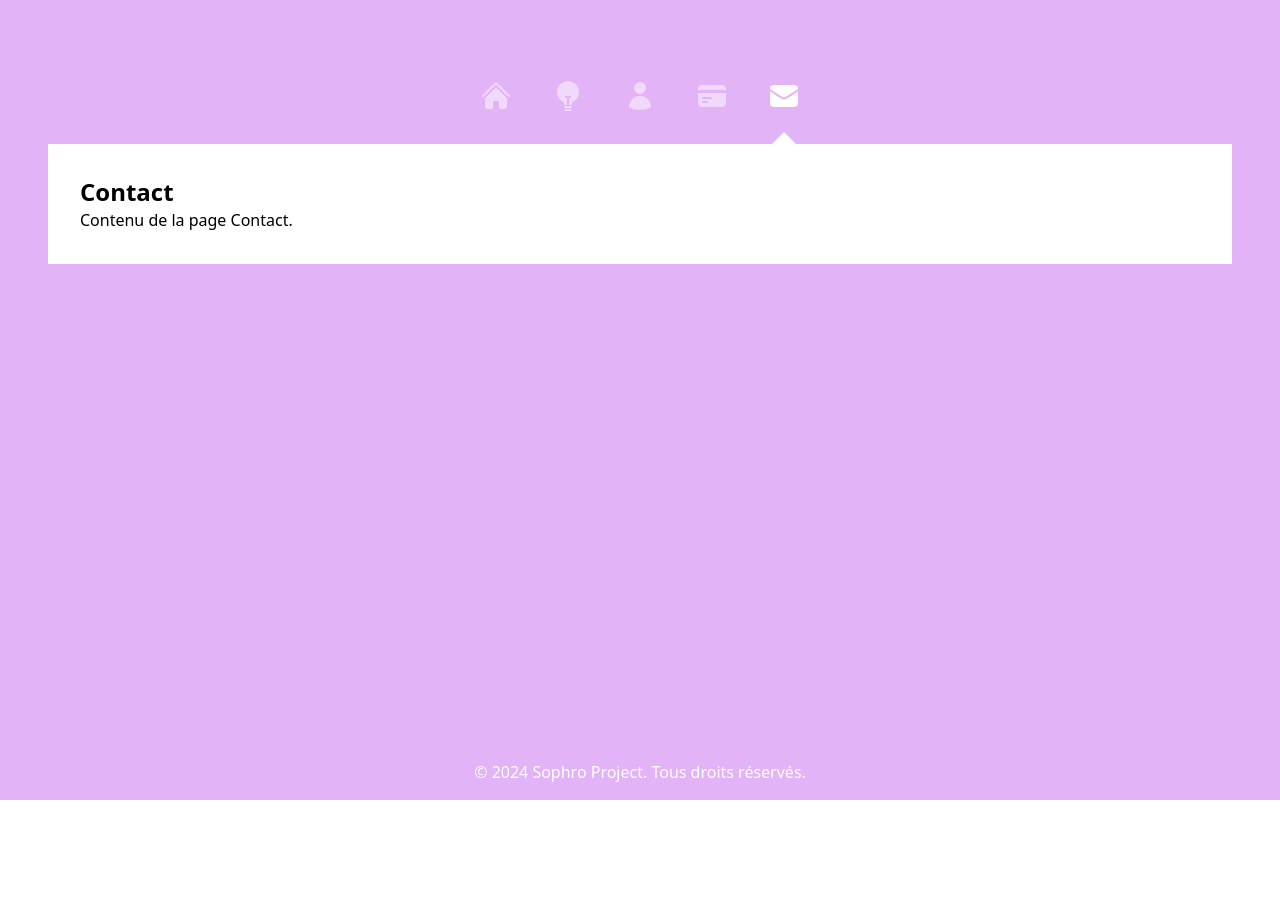
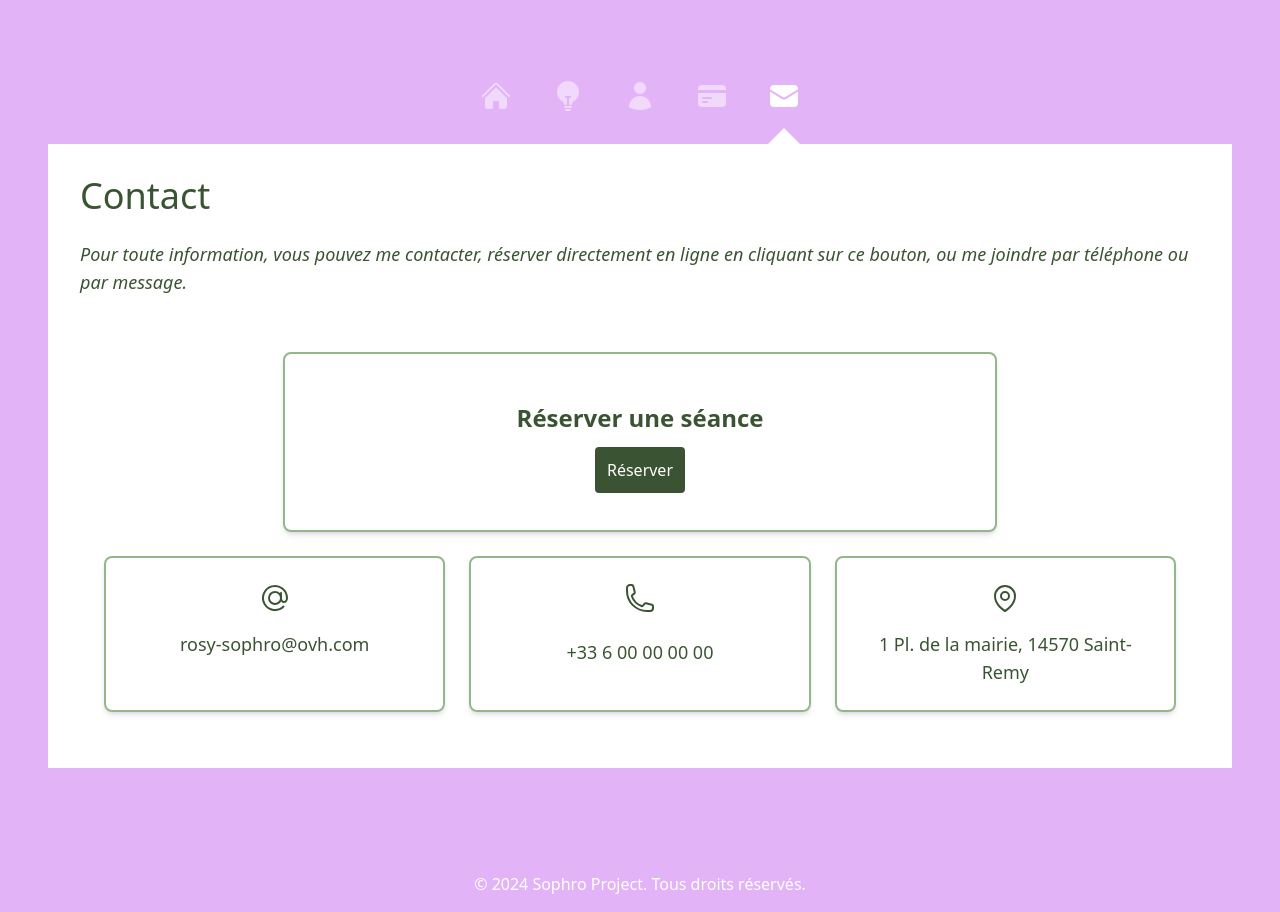
Before and after one commit to ClaraPrioux/sophro-project, a React (Vite) app in the folder sophro-project/: page /contact in a window 1280 px wide. Before the commit the page ends 800 px from the top, so only its background shows below. Built offline with nearby package versions, Linux system fonts and the light colour scheme.

Commit message:
prices and contact page v1

```diff
--- a/sophro-project/src/components/Layout.tsx
+++ b/sophro-project/src/components/Layout.tsx
@@ -27,7 +27,7 @@ const Layout: React.FC<{ children: React.ReactNode }> = ({ children }) => {
               <path d="m12 5.432 8.159 8.159c.03.03.06.058.091.086v6.198c0 1.035-.84 1.875-1.875 1.875H15a.75.75 0 0 1-.75-.75v-4.5a.75.75 0 0 0-.75-.75h-3a.75.75 0 0 0-.75.75V21a.75.75 0 0 1-.75.75H5.625a1.875 1.875 0 0 1-1.875-1.875v-6.198a2.29 2.29 0 0 0 .091-.086L12 5.432Z" />
             </svg>
             {activePath === "/" && (
-              <div className="pb-16 absolute top-[-12px] left-1/2 transform -translate-x-1/2 w-0 h-0 border-l-[12px] border-r-[12px] border-b-[12px] border-transparent border-b-white"></div>
+              <div className="pb-16 absolute top-[-16px] left-1/2 transform -translate-x-1/2 w-0 h-0 border-l-[16px] border-r-[16px] border-b-[16px] border-transparent border-b-white"></div>
             )}
           </Link>
           <Link
@@ -48,7 +48,7 @@ const Layout: React.FC<{ children: React.ReactNode }> = ({ children }) => {
               />
             </svg>
             {activePath === "/sophrologie" && (
-              <div className="pb-16 absolute top-[-12px] left-1/2 transform -translate-x-1/2 w-0 h-0 border-l-[12px] border-r-[12px] border-b-[12px] border-transparent border-b-white"></div>
+              <div className="pb-16 absolute top-[-16px] left-1/2 transform -translate-x-1/2 w-0 h-0 border-l-[16px] border-r-[16px] border-b-[16px] border-transparent border-b-white"></div>
             )}
           </Link>
           <Link
@@ -68,7 +68,7 @@ const Layout: React.FC<{ children: React.ReactNode }> = ({ children }) => {
               />
             </svg>
             {activePath === "/moi" && (
-              <div className="pb-16 absolute top-[-12px] left-1/2 transform -translate-x-1/2 w-0 h-0 border-l-[12px] border-r-[12px] border-b-[12px] border-transparent border-b-white"></div>
+              <div className="pb-16 absolute top-[-16px] left-1/2 transform -translate-x-1/2 w-0 h-0 border-l-[16px] border-r-[16px] border-b-[16px] border-transparent border-b-white"></div>
             )}
           </Link>
           <Link
@@ -89,7 +89,7 @@ const Layout: React.FC<{ children: React.ReactNode }> = ({ children }) => {
               />
             </svg>
             {activePath === "/tarifs" && (
-              <div className="pb-16 absolute top-[-12px] left-1/2 transform -translate-x-1/2 w-0 h-0 border-l-[12px] border-r-[12px] border-b-[12px] border-transparent border-b-white"></div>
+              <div className="pb-16 absolute top-[-16px] left-1/2 transform -translate-x-1/2 w-0 h-0 border-l-[16px] border-r-[16px] border-b-[16px] border-transparent border-b-white"></div>
             )}
           </Link>
           <Link
@@ -106,7 +106,7 @@ const Layout: React.FC<{ children: React.ReactNode }> = ({ children }) => {
               <path d="M22.5 6.908V6.75a3 3 0 0 0-3-3h-15a3 3 0 0 0-3 3v.158l9.714 5.978a1.5 1.5 0 0 0 1.572 0L22.5 6.908Z" />
             </svg>
             {activePath === "/contact" && (
-              <div className="pb-16 absolute top-[-12px] left-1/2 transform -translate-x-1/2 w-0 h-0 border-l-[12px] border-r-[12px] border-b-[12px] border-transparent border-b-white"></div>
+              <div className="pb-16 absolute top-[-16px] left-1/2 transform -translate-x-1/2 w-0 h-0 border-l-[16px] border-r-[16px] border-b-[16px] border-transparent border-b-white"></div>
             )}
           </Link>
         </nav>
--- a/sophro-project/src/pages/Contact.tsx
+++ b/sophro-project/src/pages/Contact.tsx
@@ -1,8 +1,98 @@
 const Contact = () => {
   return (
-    <div className="p-8 bg-white m-4 mt-0 md:m-12 md:mt-0">
-      <h1 className="text-2xl font-bold">Contact</h1>
-      <p>Contenu de la page Contact.</p>
+    <div className="p-8 bg-white m-4 mt-0 md:m-12 md:mt-0 text-green">
+      <h1 className="text-4xl text-green text-center mb-6 md:text-left">
+        Contact
+      </h1>
+      <p className="text-lg mb-8 italic">
+        Pour toute information, vous pouvez me contacter, réserver directement
+        en ligne en cliquant sur ce bouton, ou me joindre par téléphone ou par
+        message.
+      </p>
+      <div className="container mx-auto p-6">
+        {/* Première boîte : Réserver une séance */}
+        <div className="bg-white shadow-md rounded-lg p-12 mb-6 text-center md:w-2/3 mx-auto  border-2 border-lightGreen">
+          <h2 className="text-2xl font-bold mb-6">Réserver une séance</h2>
+          <a
+            href="https://votre-site-de-reservation.com" // Remplacez par le lien de votre site de réservation
+            target="_blank"
+            rel="noopener noreferrer"
+            className="mt-10 bg-green text-white p-3 w-2/3 rounded mx-auto md:mx-0"
+          >
+            Réserver
+          </a>
+        </div>
+
+        {/* Deuxième ligne avec trois boîtes */}
+        <div className="grid grid-cols-1 md:grid-cols-3 gap-6">
+          {/* Boîte Email */}
+          <div className="flex flex-col items-center shadow-md rounded-lg p-6  border-2 border-lightGreen">
+            <svg
+              xmlns="http://www.w3.org/2000/svg"
+              fill="none"
+              viewBox="0 0 24 24"
+              stroke-width="1.5"
+              stroke="currentColor"
+              className="size-8 mb-4"
+            >
+              <path
+                stroke-linecap="round"
+                stroke-linejoin="round"
+                d="M16.5 12a4.5 4.5 0 1 1-9 0 4.5 4.5 0 0 1 9 0Zm0 0c0 1.657 1.007 3 2.25 3S21 13.657 21 12a9 9 0 1 0-2.636 6.364M16.5 12V8.25"
+              />
+            </svg>
+            <p className="text-lg">rosy-sophro@ovh.com</p>{" "}
+            {/* Remplacez par votre adresse email */}
+          </div>
+
+          {/* Boîte Téléphone */}
+          <div className="flex flex-col items-center shadow-md rounded-lg p-6  border-2 border-lightGreen">
+            <svg
+              xmlns="http://www.w3.org/2000/svg"
+              fill="none"
+              viewBox="0 0 24 24"
+              stroke-width="1.5"
+              stroke="currentColor"
+              className="size-8 mb-4"
+            >
+              <path
+                stroke-linecap="round"
+                stroke-linejoin="round"
+                d="M2.25 6.75c0 8.284 6.716 15 15 15h2.25a2.25 2.25 0 0 0 2.25-2.25v-1.372c0-.516-.351-.966-.852-1.091l-4.423-1.106c-.44-.11-.902.055-1.173.417l-.97 1.293c-.282.376-.769.542-1.21.38a12.035 12.035 0 0 1-7.143-7.143c-.162-.441.004-.928.38-1.21l1.293-.97c.363-.271.527-.734.417-1.173L6.963 3.102a1.125 1.125 0 0 0-1.091-.852H4.5A2.25 2.25 0 0 0 2.25 4.5v2.25Z"
+              />
+            </svg>
+            <p className="text-lg m-2">+33 6 00 00 00 00</p>{" "}
+            {/* Remplacez par votre numéro de téléphone */}
+          </div>
+
+          {/* Boîte Localisation */}
+          <div className="flex flex-col items-center shadow-md rounded-lg p-6  border-2 border-lightGreen">
+            <svg
+              xmlns="http://www.w3.org/2000/svg"
+              fill="none"
+              viewBox="0 0 24 24"
+              stroke-width="1.5"
+              stroke="currentColor"
+              className="size-8 mb-4"
+            >
+              <path
+                stroke-linecap="round"
+                stroke-linejoin="round"
+                d="M15 10.5a3 3 0 1 1-6 0 3 3 0 0 1 6 0Z"
+              />
+              <path
+                stroke-linecap="round"
+                stroke-linejoin="round"
+                d="M19.5 10.5c0 7.142-7.5 11.25-7.5 11.25S4.5 17.642 4.5 10.5a7.5 7.5 0 1 1 15 0Z"
+              />
+            </svg>
+            <p className="text-lg text-center">
+              1 Pl. de la mairie, 14570 Saint-Remy
+            </p>{" "}
+            {/* Remplacez par votre adresse */}
+          </div>
+        </div>
+      </div>
     </div>
   );
 };
--- a/sophro-project/src/pages/Sophrologie.tsx
+++ b/sophro-project/src/pages/Sophrologie.tsx
@@ -3,11 +3,11 @@ import carte from "../assets/carte-mentale.png";
 const Sophrologie = () => {
   return (
     <div className="p-8 bg-white m-4 mt-0 md:m-12 md:mt-0">
-      <h1 className="text-4xl text-green text-center md:text-left">
+      <h1 className="text-4xl text-green text-center mb-6 md:text-left">
         Sophrologie
       </h1>
       <div className="flex flex-col lg:flex-row justify-center">
-        <p className="text-green lg:w-2/3 text-justify mt-10 lg:mt-20">
+        <p className="text-green lg:w-2/3 text-justify">
           La sophrologie est une méthode créée en 1960 par le neuropsychiatre
           Alfonso Caycedo.
           <br />
@@ -36,7 +36,7 @@ const Sophrologie = () => {
         <img
           src="https://s3-us-west-2.amazonaws.com/utsw-patientcare-web-production/original_images/Pregnant_belly_600.jpg"
           alt="pregnant woman"
-          className="w-5/12 h-auto m-6 rounded-lg shadow-lg"
+          className="hidden md:block w-5/12 h-auto m-6 rounded-lg shadow-lg"
         />
 
         <p className="text-green lg:w-3/5 text-justify ml-4 mr-4 text-green">
--- a/sophro-project/tailwind.config.js
+++ b/sophro-project/tailwind.config.js
@@ -6,6 +6,7 @@ export default {
       colors: {
         purpleBackground: "rgb(226,179,246)",
         green: "#3a5433",
+        lightGreen: "#94b68a",
         transparentWhite: "rgba(255, 255, 255, 0.5)",
       },
     },
```
Also changed, not shown: sophro-project/src/pages/Moi.tsx (+14 -18 lines), sophro-project/src/pages/Tarifs.tsx (+92 -3 lines).
